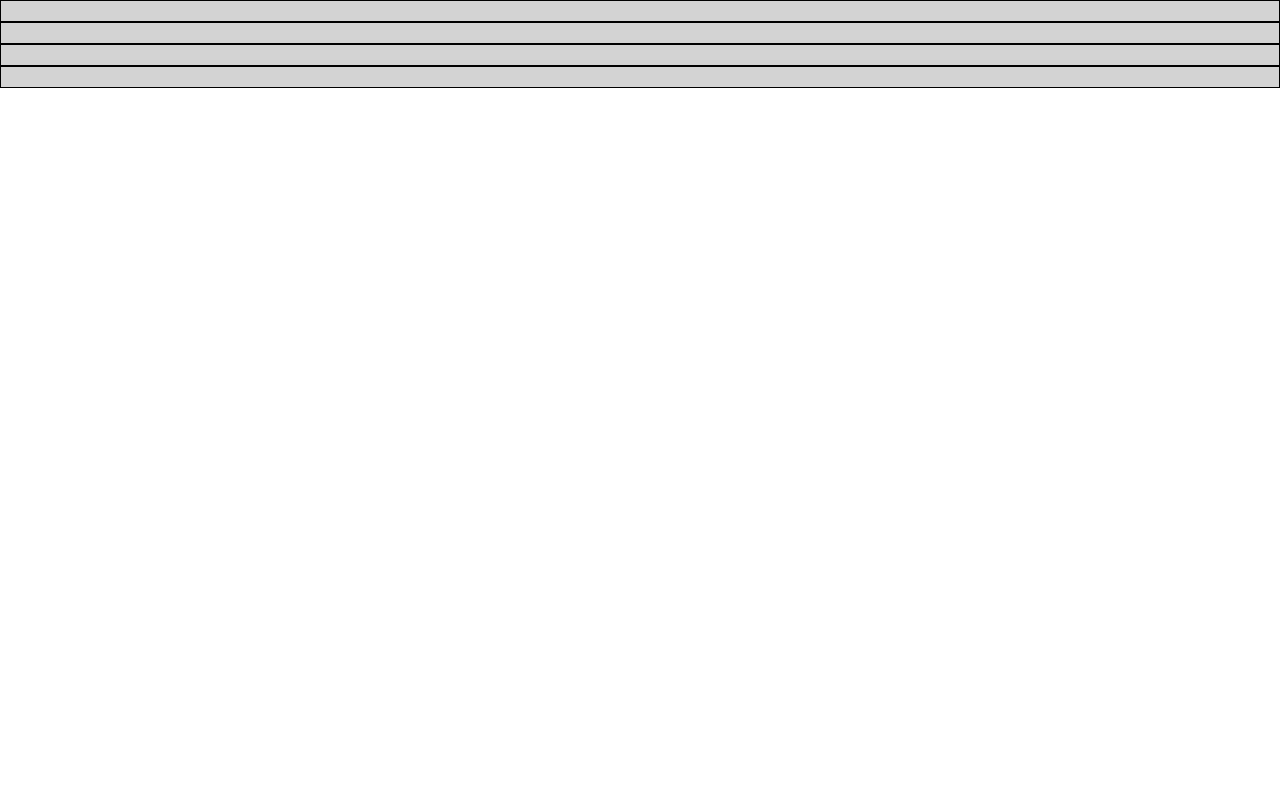
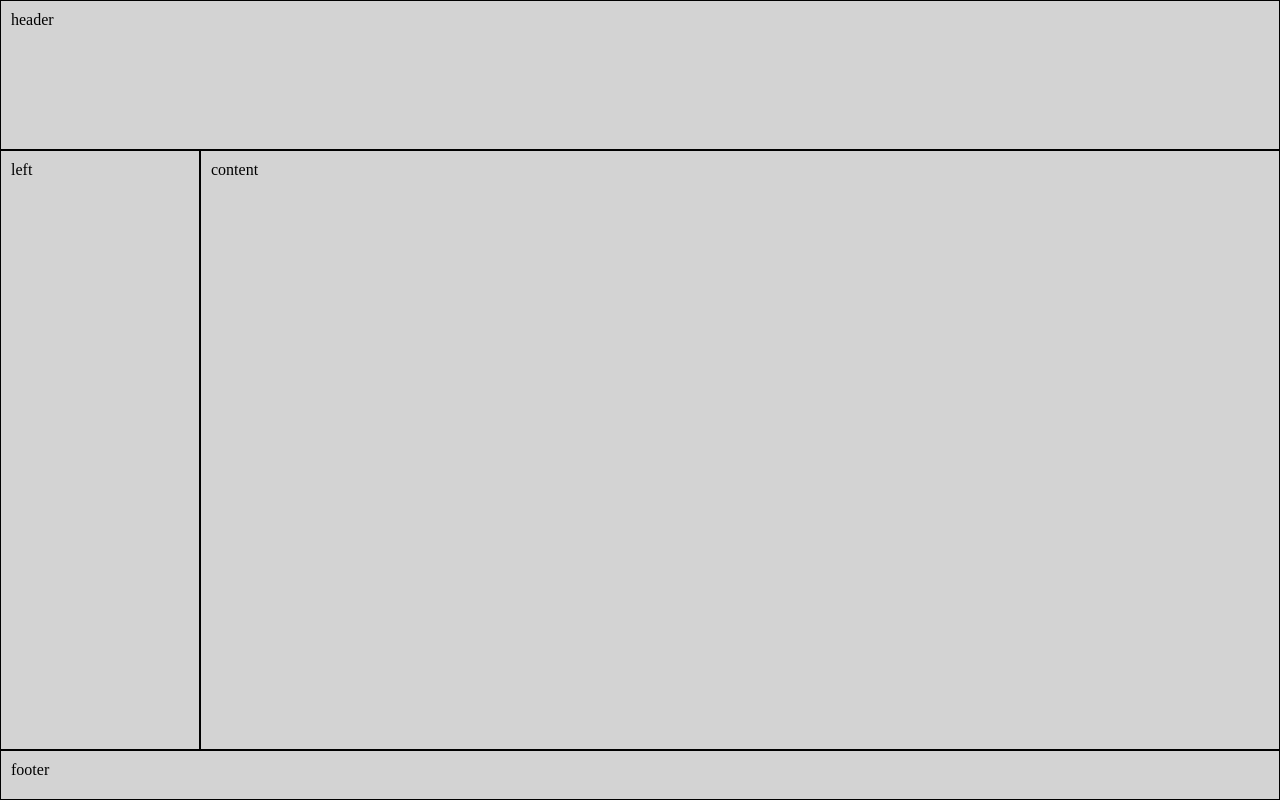
Before and after one commit to omarjcm/p60-PPW, a plain HTML site: page code/css3/taller_04/index.html in a window 1280 px wide. Drawn offline with Linux system fonts and the light colour scheme.

Commit message:
CSS 3 - grid areas

```diff
--- a/code/css3/taller_04/estilos.css
+++ b/code/css3/taller_04/estilos.css
@@ -4,6 +4,10 @@
 
 .container {
     display: grid;
+    grid-template-columns: 200px 1fr;
+    grid-template-rows: 150px 1fr 50px;
+    grid-template-areas: "header header" "left content" "footer footer";
+    height: 100vh;
 }
 
 .item {
@@ -11,3 +15,19 @@
     padding: 10px;
     border: 1px solid black;
 }
+
+.header {
+    grid-area: header;
+}
+
+.left {
+    grid-area: left;
+}
+
+.content {
+    grid-area: content;
+}
+
+.footer {
+    grid-area: footer;
+}
--- a/code/css3/taller_04/index.html
+++ b/code/css3/taller_04/index.html
@@ -6,10 +6,10 @@
     </head>
     <body>
         <section class="container">
-            <div class="item header"></div>
-            <div class="item left"></div>
-            <div class="item right"></div>
-            <div class="item footer"></div>
+            <div class="item header">header</div>
+            <div class="item left">left</div>
+            <div class="item content">content</div>
+            <div class="item footer">footer</div>
         </section>
     </body>
 </html>
```
